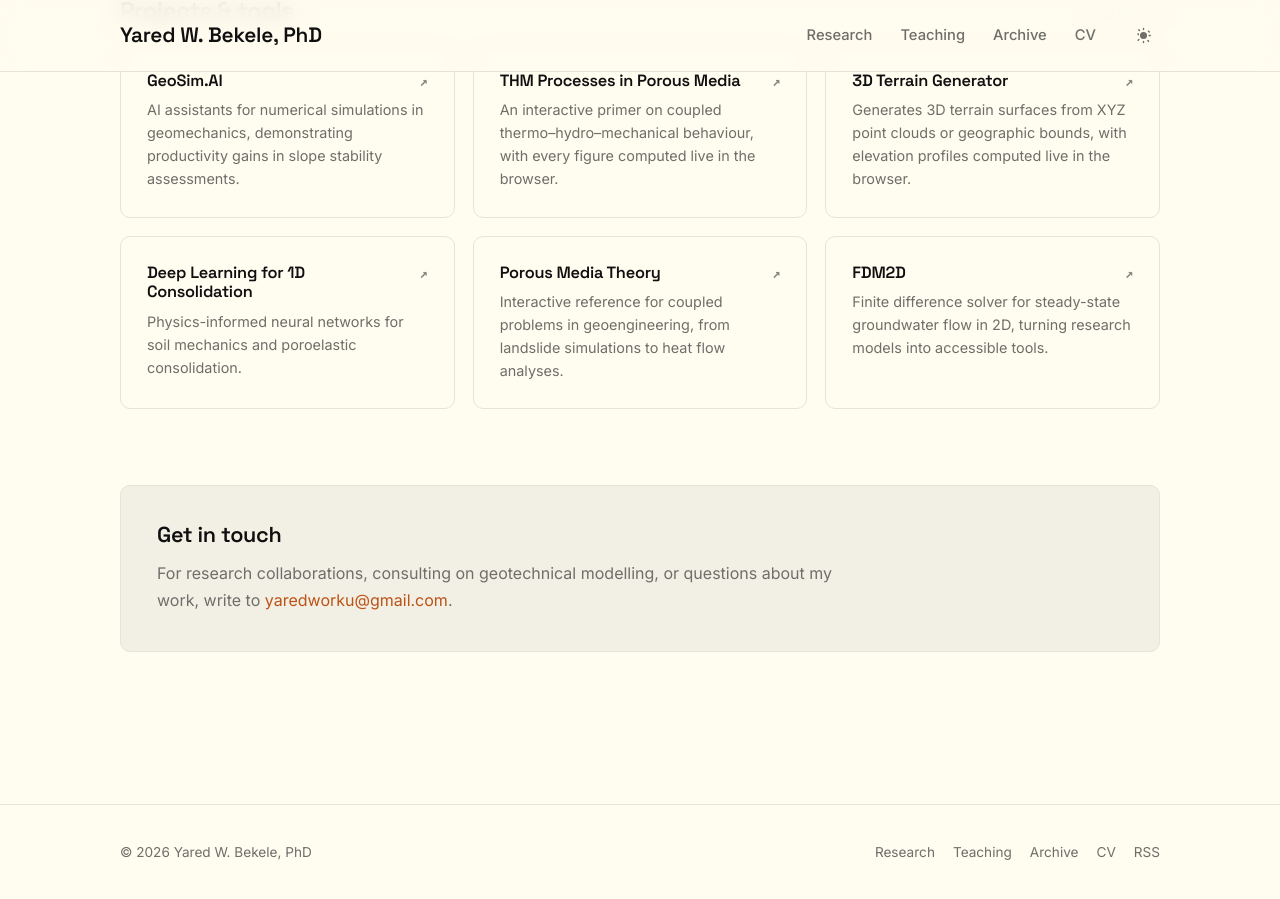
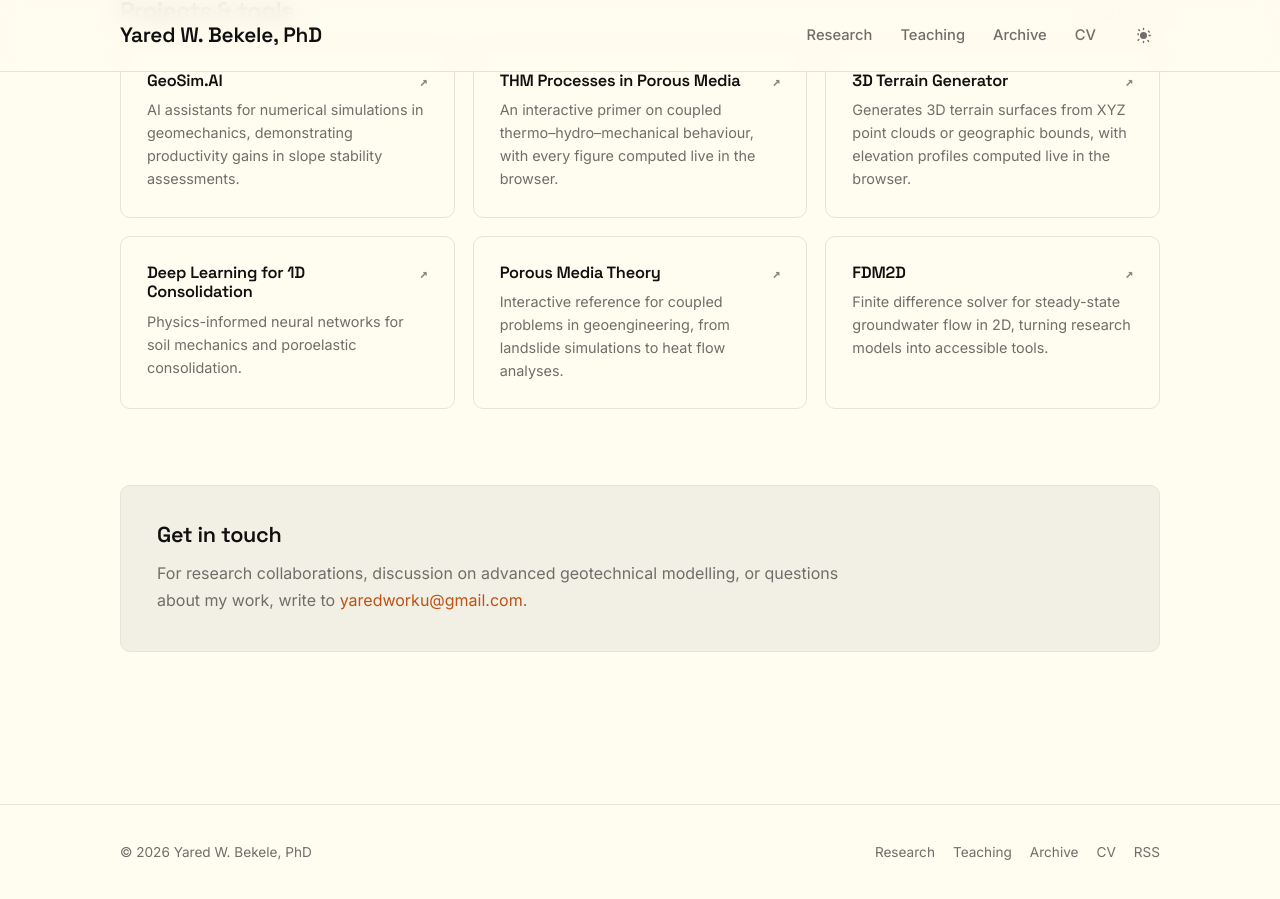
Before and after one commit to yaredwb/yaredwb.github.io, a Jekyll site: the page built from index.md, in a window 1280 px wide and 900 px high, scrolled down 1239 px. Built offline with Jekyll 4.4.1, drawn with Linux system fonts in a browser that asks for light colours.

Commit message:
Update contact paragraph for clarity

```diff
--- a/index.md
+++ b/index.md
@@ -121,6 +121,6 @@ description: "Research scientist working on computational geomechanics and appli
 <section class="home-section">
   <div class="contact-panel">
     <h2>Get in touch</h2>
-    <p>For research collaborations, consulting on geotechnical modelling, or questions about my work, write to <a href="mailto:yaredworku@gmail.com">yaredworku@gmail.com</a>.</p>
+    <p>For research collaborations, discussion on advanced geotechnical modelling, or questions about my work, write to <a href="mailto:yaredworku@gmail.com">yaredworku@gmail.com</a>.</p>
   </div>
 </section>
```
